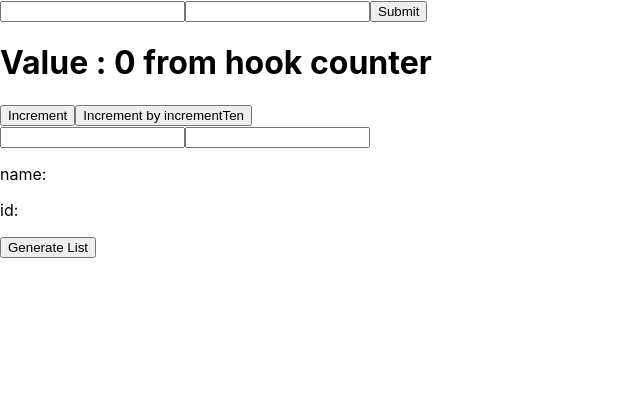
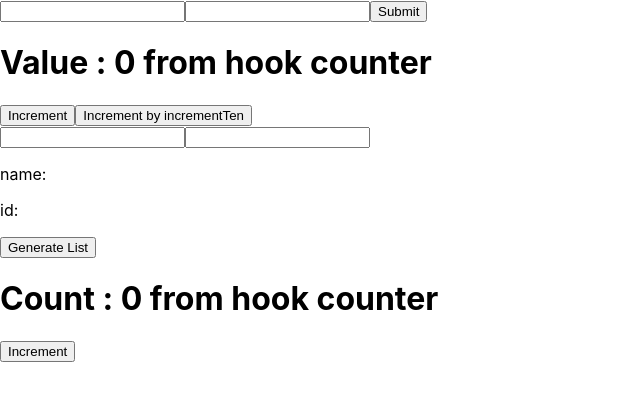
Before and after one commit to 1ibrahimtsc/prac-reactjs, a React (Create React App) app: page / in a window 1280 px wide. Shown: the top 400 px of the page, without its empty margins (0-640 px from the left). Built offline with nearby package versions, Linux system fonts and the light colour scheme.

Commit message:
useEffect hook

```diff
--- a/src/App.js
+++ b/src/App.js
@@ -1,11 +1,14 @@
 import Posts from './components/PostForm';
 import HookCounter from './components/HookCounter';
+//import UseEffectonClass from './components/UseEffectonClass';
+import UseEffectFunction from './components/UseEffectFunction';
 
 function App() {
  return (
    <div>
        <Posts />
        <HookCounter />
+       <UseEffectFunction />
    </div>
  )
 }
--- /dev/null
+++ b/src/components/UseEffectFunction.jsx
@@ -0,0 +1,18 @@
+import React, { useState, useEffect } from 'react';
+
+const UseEffectFunction = ()=> {
+    const [count, setCount] = useState(0)
+
+    useEffect(()=>{
+        document.title = `count ${count}`
+    })
+
+    return(
+        <div>
+            <h1> Count : {count} from hook counter </h1>
+            <button onClick={()=> setCount(count + 1)  } >Increment</button>
+        </div>
+    )
+}
+
+export default UseEffectFunction;
--- /dev/null
+++ b/src/components/UseEffectonClass.jsx
@@ -0,0 +1,31 @@
+import { render } from '@testing-library/react';
+import React, { Component } from 'react';
+
+class UseEffectonClass extends Component {
+    constructor(props){
+       super(props)
+
+       this.state = {count: 0}
+    }
+
+    componentDidMount(){
+        document.title = `count ${this.state.count}`
+     }
+
+     componentDidUpdate() {
+         document.title = `count ${this.state.count}`
+     }
+
+     render(){
+         return(
+             <div>
+                 <h1>Count on UseEffectclass : {this.state.count}</h1>
+                 <button onClick={()=> this.setState({count:this.state.count + 1})} >Increment</button>
+             </div>
+         )
+     }
+}
+
+
+
+export default UseEffectonClass;
```
